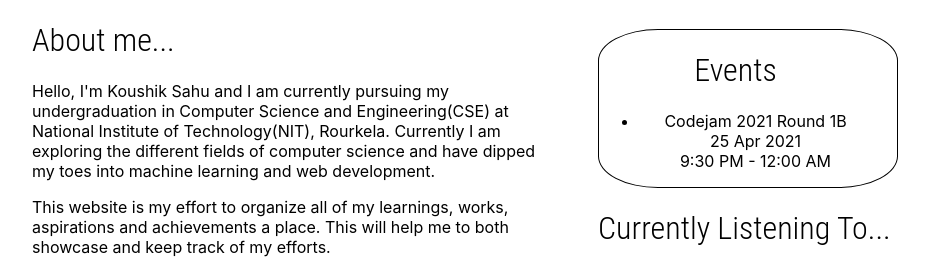
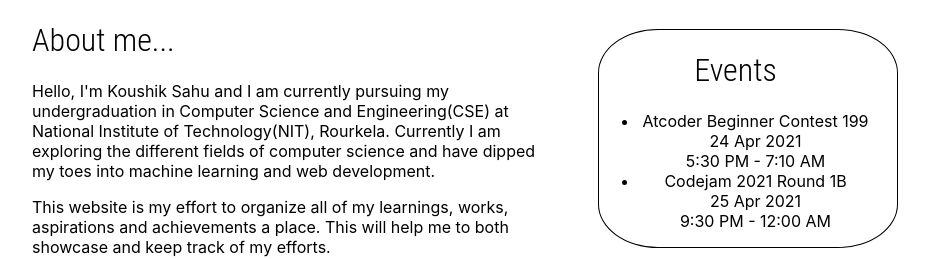
Before and after one commit to KoushikSahu/portfolio-website, a React (Create React App) app: page / in a window 1280 px wide. Shown: the top 259 px of the page, without its empty margins (175-1104 px from the left). Built offline with nearby package versions, Linux system fonts and the light colour scheme.

Commit message:
added ABC199 to eventbox

```diff
--- a/src/components/EventBox.tsx
+++ b/src/components/EventBox.tsx
@@ -5,6 +5,12 @@ import './style.css';
 
 function EventBox(): JSX.Element {
     const events: EventDescription[] = [
+		{
+			name: "Atcoder Beginner Contest 199",
+			date: "24 Apr 2021",
+			time_from: "5:30 PM",
+			time_to: "7:10 AM"
+		},
         {
             name: "Codejam 2021 Round 1B",
             date: "25 Apr 2021",
```
